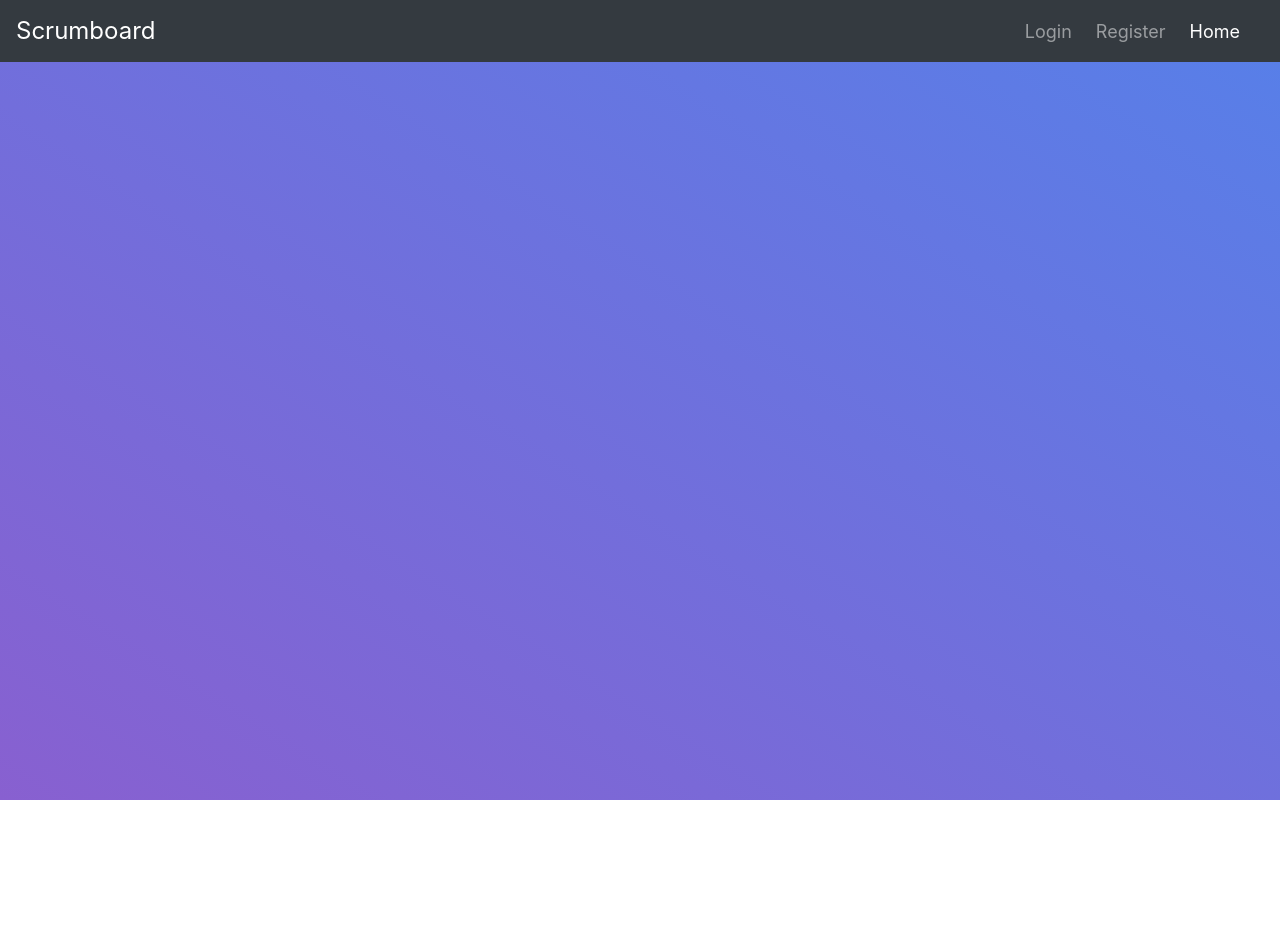
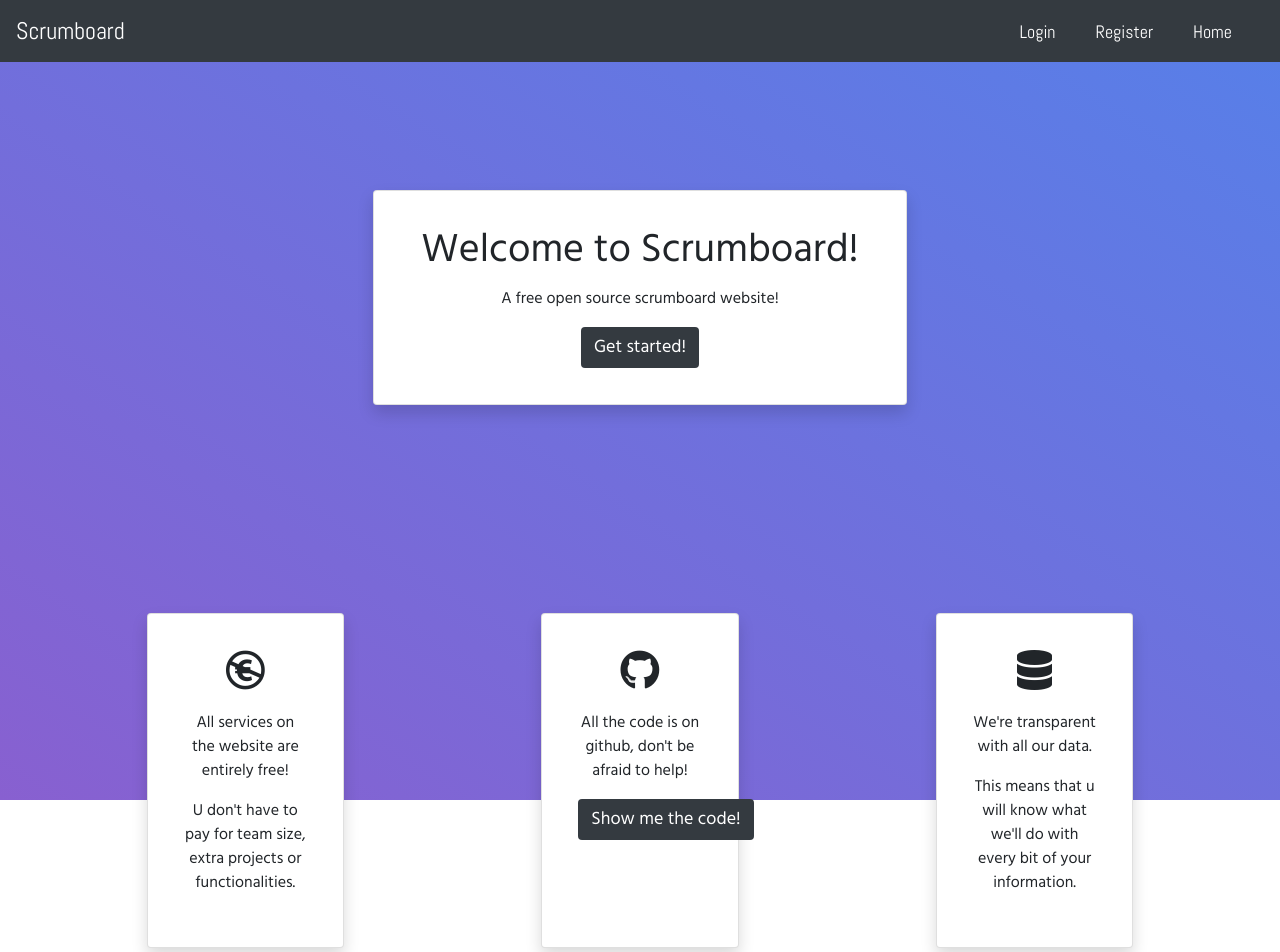
Before and after one commit to Scrumboard/Scrumboard, a Vue app in the folder scrumboard-web/: page /#/ in a window 1280 px wide. Shown: the top 952 px of the page. Before the commit the page ends 800 px from the top, so only its background shows below. Built offline with nearby package versions, Linux system fonts and the light colour scheme.

Commit message:
finished front-page

```diff
--- a/scrumboard-web/index.html
+++ b/scrumboard-web/index.html
@@ -11,6 +11,11 @@
     <script src="https://cdnjs.cloudflare.com/ajax/libs/popper.js/1.12.9/umd/popper.min.js" integrity="sha384-ApNbgh9B+Y1QKtv3Rn7W3mgPxhU9K/ScQsAP7hUibX39j7fakFPskvXusvfa0b4Q" crossorigin="anonymous"></script>
     <script src="https://maxcdn.bootstrapcdn.com/bootstrap/4.0.0/js/bootstrap.min.js" integrity="sha384-JZR6Spejh4U02d8jOt6vLEHfe/JQGiRRSQQxSfFWpi1MquVdAyjUar5+76PVCmYl" crossorigin="anonymous"></script>
     <link rel="stylesheet" href="https://maxcdn.bootstrapcdn.com/bootstrap/4.0.0/css/bootstrap.min.css" integrity="sha384-Gn5384xqQ1aoWXA+058RXPxPg6fy4IWvTNh0E263XmFcJlSAwiGgFAW/dAiS6JXm" crossorigin="anonymous">
+
+    <link href="https://fonts.googleapis.com/css?family=Abel" rel="stylesheet">
+    <link rel="stylesheet" href="https://use.fontawesome.com/releases/v5.1.0/css/all.css" integrity="sha384-lKuwvrZot6UHsBSfcMvOkWwlCMgc0TaWr+30HWe3a4ltaBwTZhyTEggF5tJv8tbt" crossorigin="anonymous">
+    <link href="https://fonts.googleapis.com/css?family=Hind" rel="stylesheet">
+
     <!-- built files will be auto injected -->
   </body>
 </html>
--- a/scrumboard-web/src/App.vue
+++ b/scrumboard-web/src/App.vue
@@ -21,5 +21,6 @@ export default {
   position:absolute;
   left:0px;
   right:0px;
+  font-family: 'Hind', sans-serif;
 }
 </style>
--- a/scrumboard-web/src/components/Landing.vue
+++ b/scrumboard-web/src/components/Landing.vue
@@ -1,7 +1,57 @@
 <template>
+
+  <!-- Default div to put all the info in. -->
   <div>
+    <!-- The menu bar -->
     <menubar></menubar>
+
+    <!-- The container for all the information on the landings page -->
+    <!-- This makes use of the grid system. -->
+    <div class="row body-content">
+    <div class="card welcome text-center mx-auto p-3 shadow rounded col-5">
+      <div class="card-body">
+        <h1 class="card-title">Welcome to Scrumboard!</h1>
+        <p class="card-text">A free open source scrumboard website!</p>
+        <p class="card-text"></p>
+        <a href="#" class="btn btn-black">Get started!</a>
+      </div>
+    </div> <!-- End card -->
+    </div> <!-- End row div -->
+
+  <div class="info">
+
+    <div class="row">
+      <div class="card text-center mx-auto p-3 shadow rounded col-2">
+        <div class="card-body">
+          <h1 class="card-title"><i class="fab fa-creative-commons-nc-eu"></i></h1>
+          <p class="card-text">All services on the website are entirely free!</p>
+          <p class="card-text">U don't have to pay for team size, extra projects or functionalities.</p>
+        </div>
+      </div>
+
+      <div class="card text-center mx-auto p-3 shadow rounded col-2">
+        <div class="card-body">
+          <h1 class="card-title"><i class="fab fa-github"></i></h1>
+          <p class="card-text">All the code is on github, don't be afraid to help!</p>
+          <a href="https://github.com/Scrumboard/Scrumboard" target="_blank" class="btn btn-black">Show me the code!</a>
+          <p class="card-text"></p>
+        </div>
+      </div>
+
+      <div class="card text-center mx-auto p-3 shadow rounded col-2">
+        <div class="card-body">
+          <h1 class="card-title"><i class="fas fa-database"></i></h1>
+          <p class="card-text">We're transparent with all our data.</p>
+          <p class="card-text">This means that u will know what we'll do with every bit of your information.</p>
+          <p class="card-text"></p>
+        </div>
+      </div>
+
+    </div>
+
   </div>
+
+  </div> <!-- End default div -->
 </template>
 
 <script>
@@ -10,11 +60,10 @@ import Menu from './shared/menu/Menu'
 export default {
   name: 'Landing',
   components: {
-    'menubar': Menu
+    menubar: Menu
   },
   data () {
     return {
-      test: 'hello worldsss'
     }
   }
 }
@@ -24,4 +73,53 @@ export default {
 <style lang="scss" scoped>
 @import "./src/styles/colors.scss";
 
+.github_link {
+  font-weight:400;
+  font-size:22px;
+}
+
+.github_link:hover {
+  border:none;
+  outline:none;
+  decoration:none;
+}
+
+.btn-black {
+  background-color: $darkgrey;
+  font-size: 18px;
+  font-weight: 400;
+  color: white;
+}
+
+.btn-black:hover {
+  background-color: $darkpurple;
+  color:white;
+}
+
+.welcome {
+  margin-top: 8rem;
+  margin-bottom: 10rem;
+}
+
+.card {
+    -ms-box-shadow: 0 0.5rem 1rem rgba(0, 0, 0, 0.15);
+  -o-box-shadow: 0 0.5rem 1rem rgba(0, 0, 0, 0.15);
+  -moz-box-shadow: 0 0.5rem 1rem rgba(0, 0, 0, 0.15);
+  box-shadow: 0 0.5rem 1rem rgba(0, 0, 0, 0.15);
+}
+
+.body-content {
+  width: 100%;
+}
+
+.info, .row {
+  z-index:9999;
+  width: 100%;
+  margin: 0px;
+}
+
+.info {
+  padding:3rem;
+  position:absolute;
+}
 </style>
--- a/scrumboard-web/src/components/shared/menu/Menu.vue
+++ b/scrumboard-web/src/components/shared/menu/Menu.vue
@@ -5,14 +5,14 @@
     <a class="navbar-brand">Scrumboard</a>
 
     <ul class="navbar-nav ml-auto d-flex flex-row">
-      <li class="nav-item mr-4">
+      <li class="nav-item mr-4 pl-2 pr-2">
         <a class="nav-link" href="#">Login</a>
       </li>
-      <li class="nav-item mr-4">
+      <li class="nav-item mr-4 pl-2 pr-2">
         <a class="nav-link" href="#">Register</a>
       </li>
-      <li class="nav-item active mr-4">
-        <a class="nav-link" href="#">Home</a>
+      <li class="nav-item active mr-4 pl-2 pr-2">
+        <a class="nav-link" href="/">Home</a>
       </li>
     </ul>
 
@@ -45,8 +45,17 @@ export default {
 <style lang="scss" scoped>
 @import "./src/styles/colors.scss";
 
-.nav-item {
+a, a:visited, a:hover, a:active {
+  color: inherit;
+}
+
+.nav-link {
     font-size:18px;
+    color: white!important;
+}
+
+.nav-link:hover {
+    color:$blue!important;
 }
 
 .navbar-brand {
@@ -54,4 +63,8 @@ export default {
     color:white!important;
 }
 
+.navbar {
+    font-family: 'Abel', sans-serif;
+}
+
 </style>
--- a/scrumboard-web/src/styles/colors.scss
+++ b/scrumboard-web/src/styles/colors.scss
@@ -4,3 +4,5 @@ $darkblue: #5680E9;
 
 $lightpurple: #c1c8E4;
 $darkpurple: #8860D0;
+
+$darkgrey: #343a40;
```
